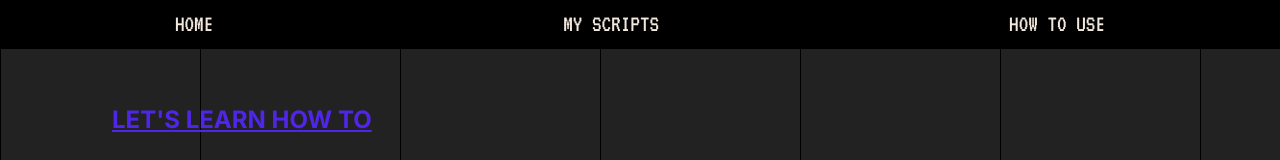
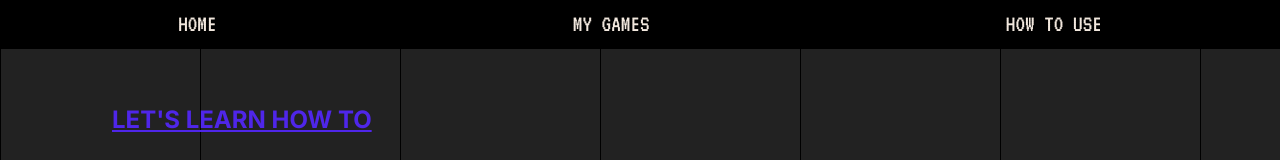
Before and after one commit to pewpewnor/ScriptQuest, a Next.js app: page / in a window 1280 px wide. Shown: the top 160 px of the page. Built offline with nearby package versions, Linux system fonts and the light colour scheme.

Commit message:
feat: change link text

```diff
--- a/src/components/navbar/Navbar.tsx
+++ b/src/components/navbar/Navbar.tsx
@@ -18,7 +18,7 @@ const Navbar: FC<NavbarProps> = (props: NavbarProps) => {
 				target="_blank"
 				className="hover:text-white hover:underline active:text-white active:underline"
 			>
-				MY SCRIPTS
+				MY GAMES
 			</Link>
 			<Link
 				href="/howtouse"
```
